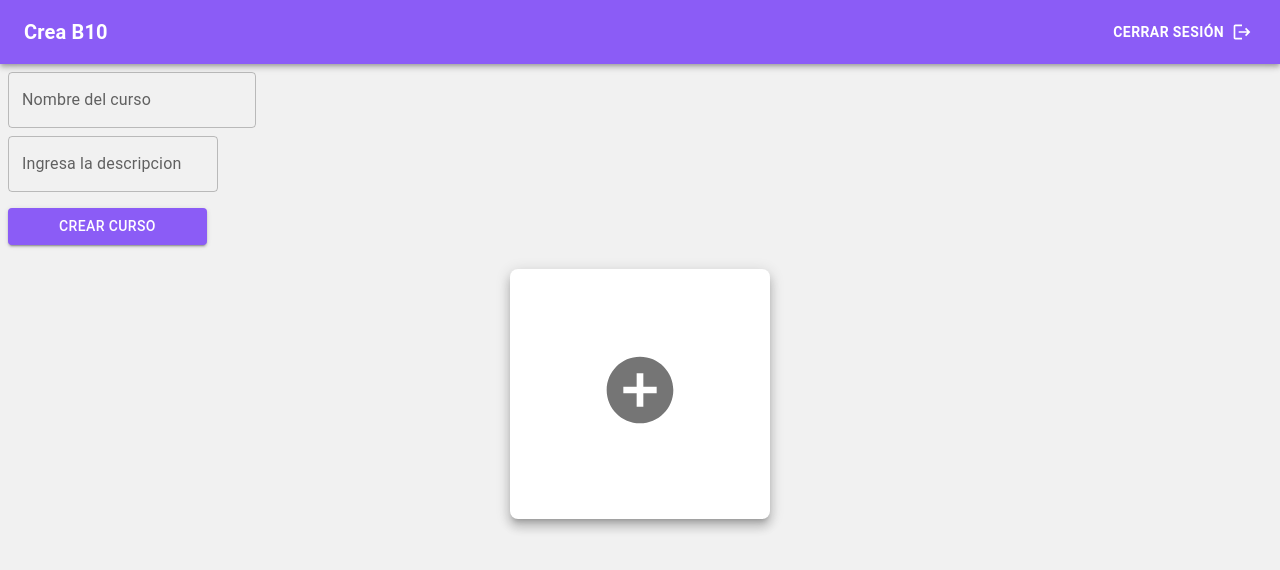
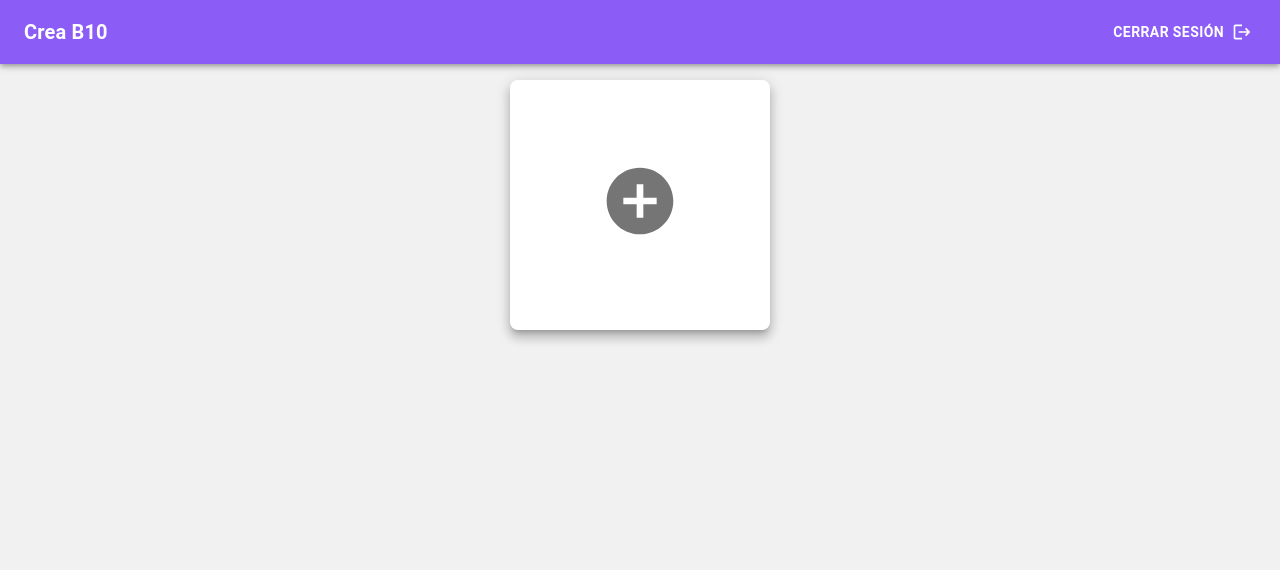
Before and after one commit to martinchuck/creab10-frontend, a React (Vite) app: page /dashboard in a window 1280 px wide. Shown: the top 570 px of the page. Built offline with nearby package versions, Linux system fonts and the light colour scheme; sample sign-in values are in the browser's storage.

Commit message:
quitando form

```diff
--- a/src/components/EmptyCard.jsx
+++ b/src/components/EmptyCard.jsx
@@ -31,6 +31,7 @@ function EmptyCard() {
   };
   return (
     <Grid item xs={12} sm={6} md={4} lg={3} xl={2}>
+
         <Paper
           elevation={8}
           sx={{
@@ -48,13 +49,13 @@ function EmptyCard() {
             mt: 2,
             ":hover": {
             boxShadow: 20,
-            cursor: "pointer",
+
           },
 
           }}
         >
 
-          <CardContent>
+          <CardContent >
           <IconButton aria-label="add" onClick={handleClickOpen} >
             <AddCircleIcon sx={
               {
@@ -107,6 +108,7 @@ function EmptyCard() {
         </Paper>
     </Grid>
   );
+
 }
 
 export default EmptyCard;
--- a/src/components/Welcome.jsx
+++ b/src/components/Welcome.jsx
@@ -64,7 +64,6 @@ export const Welcome = () => {
 
         </Box>
 
-          <CoursesForm />
 
 
           <Grid container  spacing={2} sx={{
```
